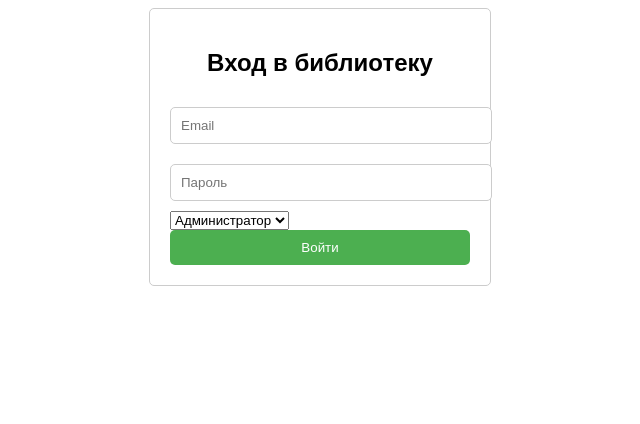
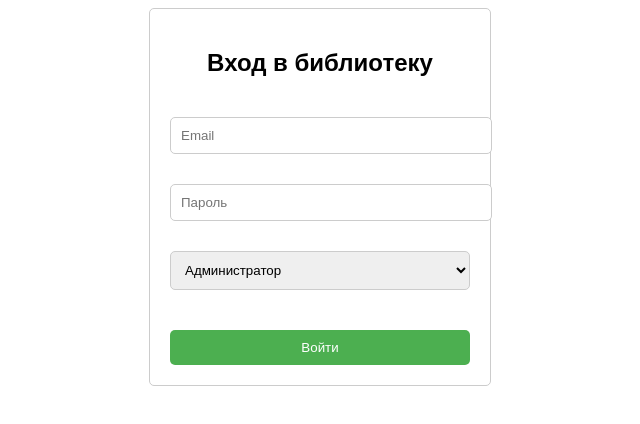
Before and after one commit to vika84ch/TOI3, a plain HTML site: page index.html in a window 1280 px wide. Shown: the whole page, without its empty margins (320-960 px from the left). Drawn offline with Linux system fonts and the light colour scheme.

Commit message:
Update style.css

```diff
--- a/style.css
+++ b/style.css
@@ -8,13 +8,16 @@ body {
   padding: 20px;
   border: 1px solid #ccc;
   border-radius: 5px;
+  display: flex;
+  flex-direction: column;
+  gap: 10px; /* Добавляем отступ между элементами */
 }
 
 .login-form h2 {
   text-align: center;
 }
 
-.login-form input {
+.login-form input, .login-form select {
   width: 100%;
   padding: 10px;
   margin: 10px 0;
@@ -30,6 +33,7 @@ body {
   border: none;
   border-radius: 5px;
   cursor: pointer;
+  margin-top: 20px; /* Добавляем отступ сверху для кнопки */
 }
 
 .login-form button:hover {
```
